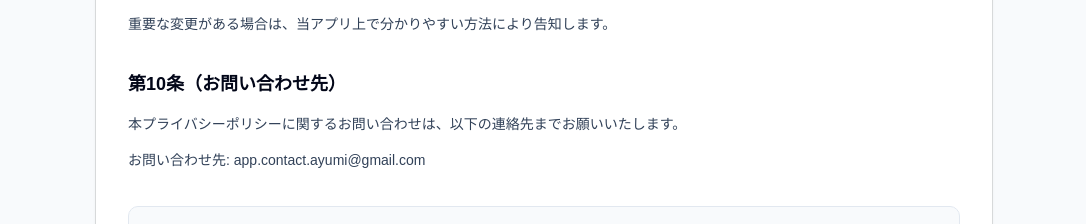
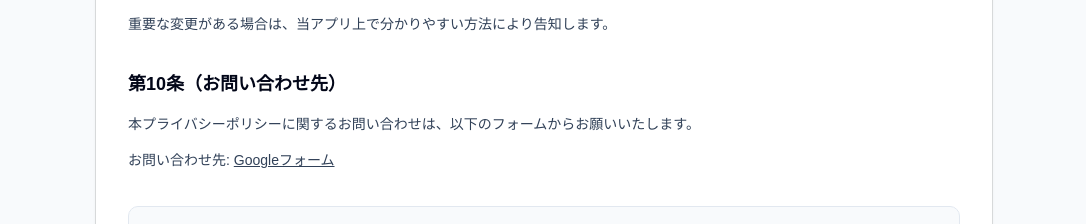
Before and after one commit to mountain21/goods_app, a Next.js app: page /privacy-policy in a window 1280 px wide. Shown: the part 1898-2122 px from the top of the page, without its empty margins (96-1182 px from the left). Built offline with nearby package versions, Linux system fonts and the light colour scheme.

Commit message:
機能追加: 画面表示の修正

```diff
--- a/app/goods-calculator-client.tsx
+++ b/app/goods-calculator-client.tsx
@@ -384,6 +384,7 @@ export function GoodsCalculatorClient({
   const handleAuth = async (mode: "signin" | "signup") => {
     setAuthMessage(null);
     const trimmedUserName = authUserName.trim();
+    const usernameRegex = /^[a-zA-Z0-9]{3,15}$/;
 
     if (!trimmedUserName) {
       setAuthMessage("ユーザー名を入力してください。");
@@ -397,6 +398,11 @@ export function GoodsCalculatorClient({
 
     if (mode === "signup" && authPassword.length < 6) {
       setAuthMessage("パスワードは6文字以上で入力してください。");
+      return;
+    }
+
+    if (!usernameRegex.test(trimmedUserName)) {
+      setAuthMessage("ユーザー名は15文字以内の半角英数字で入力してください。");
       return;
     }
 
@@ -865,14 +871,14 @@ export function GoodsCalculatorClient({
               <Input
                 value={authUserName}
                 onChange={(event) => setAuthUserName(event.target.value)}
-                placeholder="ユーザー名"
+                placeholder="ユーザー名（半角英数15文字以内）"
                 autoComplete="username"
               />
               <Input
                 type="password"
                 value={authPassword}
                 onChange={(event) => setAuthPassword(event.target.value)}
-                placeholder="パスワード"
+                placeholder="パスワード（半角英数字）"
                 autoComplete={
                   authMode === "signin" ? "current-password" : "new-password"
                 }
--- a/app/page.tsx
+++ b/app/page.tsx
@@ -23,6 +23,7 @@ type EventRow = {
   event_end_date: string;
   venue: string | null;
   image_url: string | null;
+  show_flag: boolean;
 };
 
 type SupabaseLikeError = {
@@ -92,6 +93,7 @@ export default function HomePage() {
         .select(
           "event_id, artist_name, event_name, event_start_date, event_end_date, venue, image_url"
         )
+        .eq("show_flag", true)
         .order("event_start_date", { ascending: true });
 
       if (error) throw error;
@@ -195,6 +197,7 @@ export default function HomePage() {
                     className="text-slate-600 hover:text-slate-900"
                   >
                     <LogOut className="h-4 w-4" />
+                    <span>ログアウト</span>
                   </Button>
                 </div>
               </div>
--- a/app/privacy-policy/page.tsx
+++ b/app/privacy-policy/page.tsx
@@ -66,14 +66,9 @@ const sections = [
       "重要な変更がある場合は、当アプリ上で分かりやすい方法により告知します。",
     ],
   },
-  {
-    title: "第10条（お問い合わせ先）",
-    body: [
-      "本プライバシーポリシーに関するお問い合わせは、以下の連絡先までお願いいたします。",
-      "お問い合わせ先: app.contact.ayumi@gmail.com",
-    ],
-  },
 ];
+
+const contactFormUrl = "https://docs.google.com/forms/d/e/1FAIpQLSfVamafuasqJXObWZw8th9wNh92XsoOHTn0wenYH8ieFU-PFg/viewform?usp=publish-editor";
 
 export default function PrivacyPolicyPage() {
   return (
@@ -126,6 +121,28 @@ export default function PrivacyPolicyPage() {
               </section>
             ))}
 
+            <section className="space-y-3">
+              <h2 className="text-lg font-semibold text-slate-950">
+                第10条（お問い合わせ先）
+              </h2>
+              <div className="space-y-2 text-sm leading-7 text-slate-700">
+                <p>
+                  本プライバシーポリシーに関するお問い合わせは、以下のフォームからお願いいたします。
+                </p>
+                <p>
+                  お問い合わせ先:{" "}
+                  <a
+                    href={contactFormUrl}
+                    target="_blank"
+                    rel="noreferrer"
+                    className="underline hover:text-slate-900"
+                  >
+                    Googleフォーム
+                  </a>
+                </p>
+              </div>
+            </section>
+
             <section className="rounded-lg border border-slate-200 bg-slate-50 p-4">
               <h2 className="text-base font-semibold text-slate-950">
                 参考リンク
```
Also changed, not shown: app/shopping-list/page.tsx (+25 -25 lines). Lines whose indentation alone changed are shown as unchanged.
